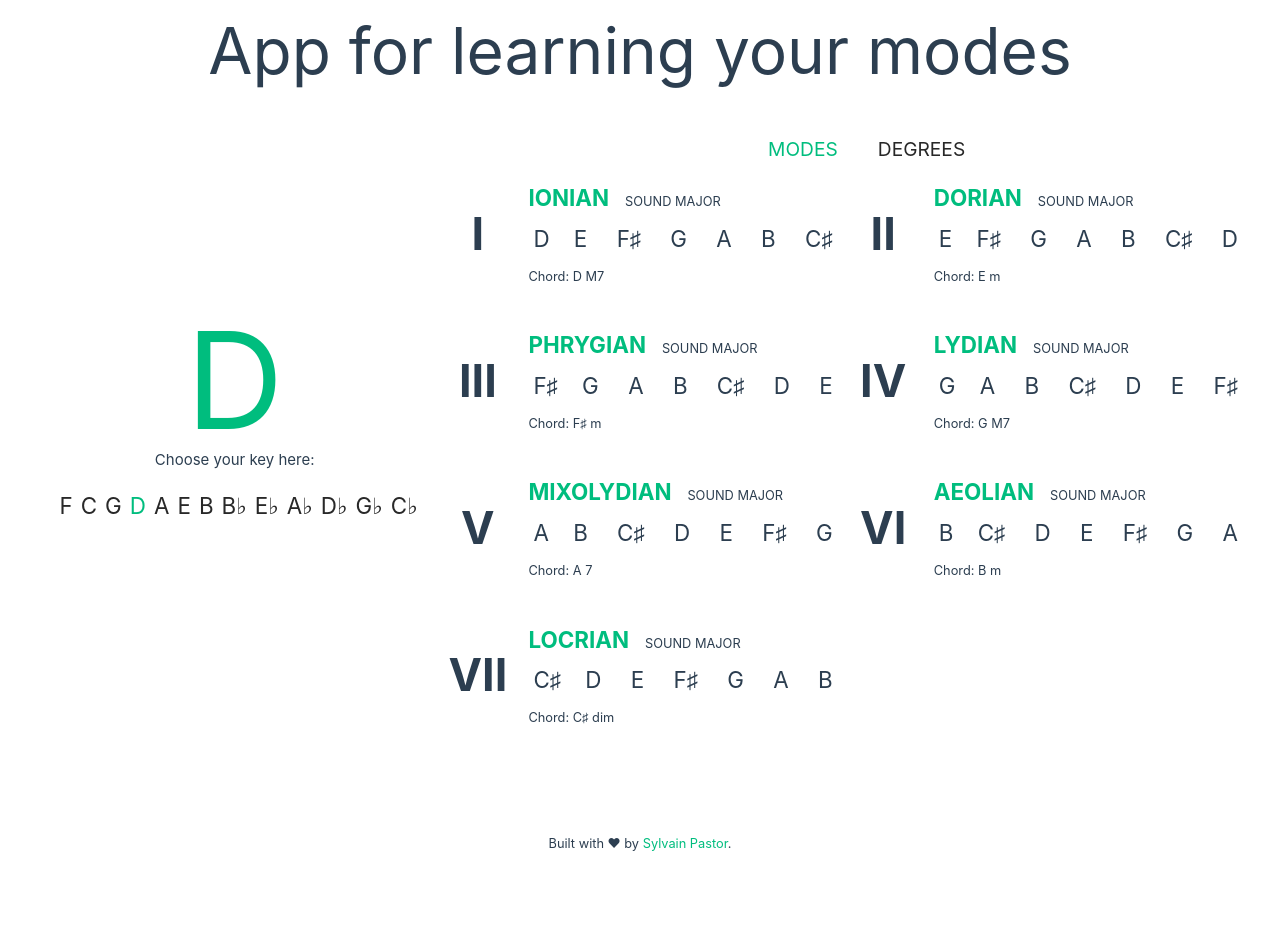
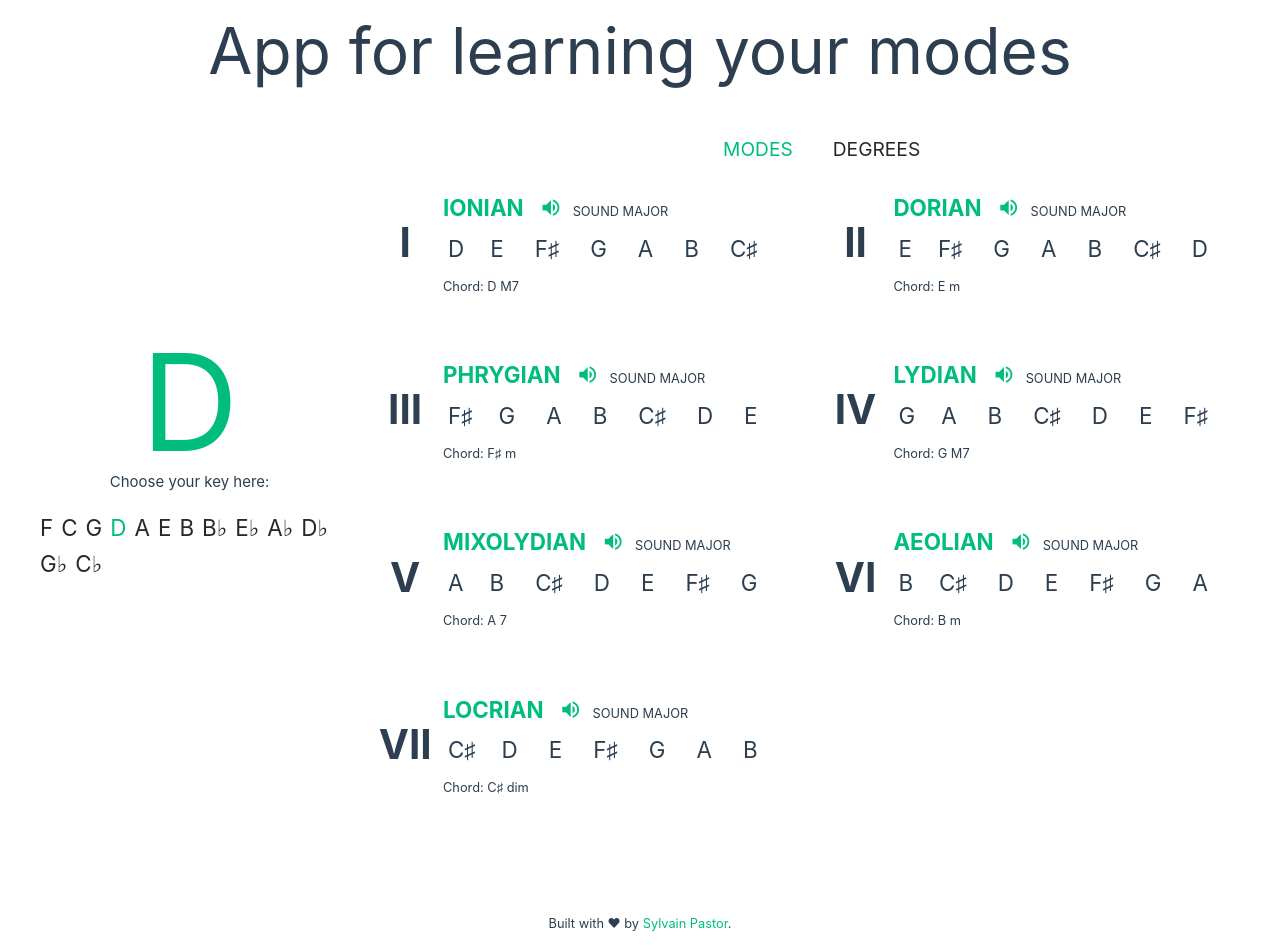
Before and after one commit to syl-p/easy-music-key, a Vue app: page / in a window 1280 px wide. Before the commit the page ends 869 px from the top, so only its background shows below. Built offline with nearby package versions, Linux system fonts and the light colour scheme.

Commit message:
feat: add icons and update play tone class

```diff
--- a/package.json
+++ b/package.json
@@ -9,6 +9,7 @@
     "lint": "eslint . --ext .vue,.js,.jsx,.cjs,.mjs,.ts,.tsx,.cts,.mts --fix --ignore-path .gitignore"
   },
   "dependencies": {
+    "@mdi/font": "^6.6.96",
     "pinia": "^2.0.12",
     "tone": "^14.7.77",
     "vue": "^3.2.31"
--- a/src/App.vue
+++ b/src/App.vue
@@ -82,6 +82,7 @@ import {ref, computed, watch, onMounted} from "vue";
 
 <style>
 @import "./assets/base.css";
+@import "../node_modules/@mdi/font/css/materialdesignicons.css";
 
 #app {
   max-width: 1280px;
@@ -214,7 +215,7 @@ a,
 
   main {
     display: grid;
-    grid-template-columns: 1fr 2fr;
+    grid-template-columns: 0.7fr 2fr;
     padding: 0 2rem;
   }
 
--- a/src/components/ModeElement.vue
+++ b/src/components/ModeElement.vue
@@ -1,16 +1,20 @@
 <template>
-  <div class="mode" :class="{'degrees': store.view === 'degrees'}">
+  <div v-if="store.tone" class="mode" :class="{'degrees': store.view === 'degrees'}">
     <div class="mode__index">
       {{degree.roman}}
     </div>
     <div class="mode__infos">
-      <h2 @click="playSound(store.view === 'degrees' ? degree.notes : mode.notes, store.view === 'degrees')">
+      <h2>
         <template v-if="store.view === 'modes'">
           <span>{{ mode.name }}</span>
         </template>
         <template v-else>
           <span>{{ degree.notation }}</span>
         </template> &nbsp;
+        <a href="#"
+          @click="playSound(store.view === 'degrees' ? degree.notes : mode.notes, store.view === 'degrees')">
+          <i class="mdi mdi-volume-high"></i>
+        </a>&nbsp;
         <small>Sound Major</small>
       </h2>
       <ul class="mode__notes">
@@ -62,16 +66,17 @@ function playSound(notes: string[], isDegree: boolean) {
 <style>
 
   .mode {
+    padding: 10px 30px;
     margin-bottom: 40px;
     display: grid;
-    grid-template-columns: 0.5fr 2fr;
+    grid-template-columns: 0.5fr 3fr;
     align-content: center;
     justify-content: center;
     align-items: center;
   }
 
   .mode__index {
-    font-size: 3em;
+    font-size: 2.7em;
     font-weight: bold;
     text-align: center;
   }
@@ -89,6 +94,7 @@ function playSound(notes: string[], isDegree: boolean) {
 
   .mode h2 small {
     font-size: 0.8rem;
+    text-transform: uppercase;
   }
 
   .mode p {
@@ -114,6 +120,11 @@ function playSound(notes: string[], isDegree: boolean) {
     margin: 0;
   }
 
+
+  .degrees h2 {
+    text-transform: none;
+  }
+
   .degrees .mode__notes li {
     color: var(--vt-c-black-mute);
   }
--- a/src/stores/main.ts
+++ b/src/stores/main.ts
@@ -3,8 +3,10 @@ import {ref} from "vue";
 import TonePlayerClass from "@/tone-player.class";
 
 export default defineStore('main', () => {
+    const tone_temp = new TonePlayerClass();
+
     const view = ref('modes')
-    const tone = ref(new TonePlayerClass())
+    const tone = ref(tone_temp)
 
     const setView = (new_view: string) => {
         view.value = new_view
--- a/src/tone-player.class.ts
+++ b/src/tone-player.class.ts
@@ -1,7 +1,9 @@
 import * as Tone from "tone";
 
 export default class TonePlayerClass {
-    public synth: Tone.Synth;
+    static synth: Tone.Synth = new Tone.Synth().toDestination();
+    static poly_synth: Tone.PolySynth = new Tone.PolySynth().toDestination();
+
     private two_octave_notes_range: string[] = [
         "Cb4", "C4", "C#4",
         "Db4", "D4", "D#4",
@@ -20,15 +22,15 @@ export default class TonePlayerClass {
         "Cb6", "C6"];
 
     public play_chord(notes: string[]) {
-        const synth = new Tone.PolySynth().toDestination();
-        synth.triggerAttackRelease(this.check_alteration_font_and_add_octaves(notes), 1);
+        const now = Tone.now();
+        this.play_note_by_note(notes, now)
+        TonePlayerClass.poly_synth.triggerAttackRelease(this.check_alteration_font_and_add_octaves(notes), 1, now + 2);
     }
 
-    public play_note_by_note(notes: string[]) {
-        const now = Tone.now();
-        const synth = new Tone.Synth().toDestination();
+    public play_note_by_note(notes: string[], time: number) {
+        const now = time ? time : Tone.now();
         this.check_alteration_font_and_add_octaves(notes).forEach((note, index) => {
-            synth.triggerAttackRelease(note, "8n", now + (index / 2), 0.6);
+            TonePlayerClass.synth.triggerAttackRelease(note, "8n", now + (index / 2), 0.6);
         });
     }
 
```
Also changed, not shown: 1 other file (tests, documents, lock files or other folders).
